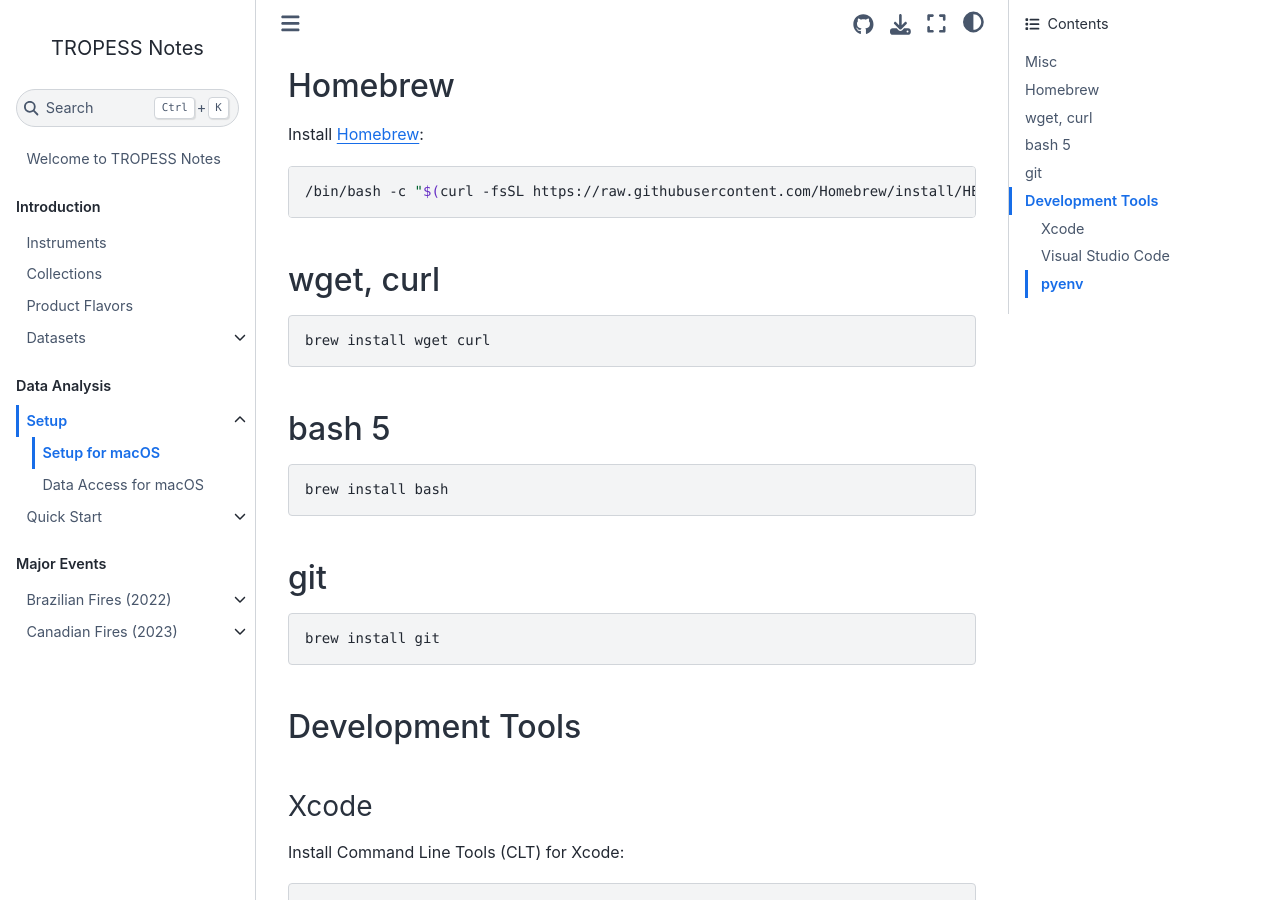
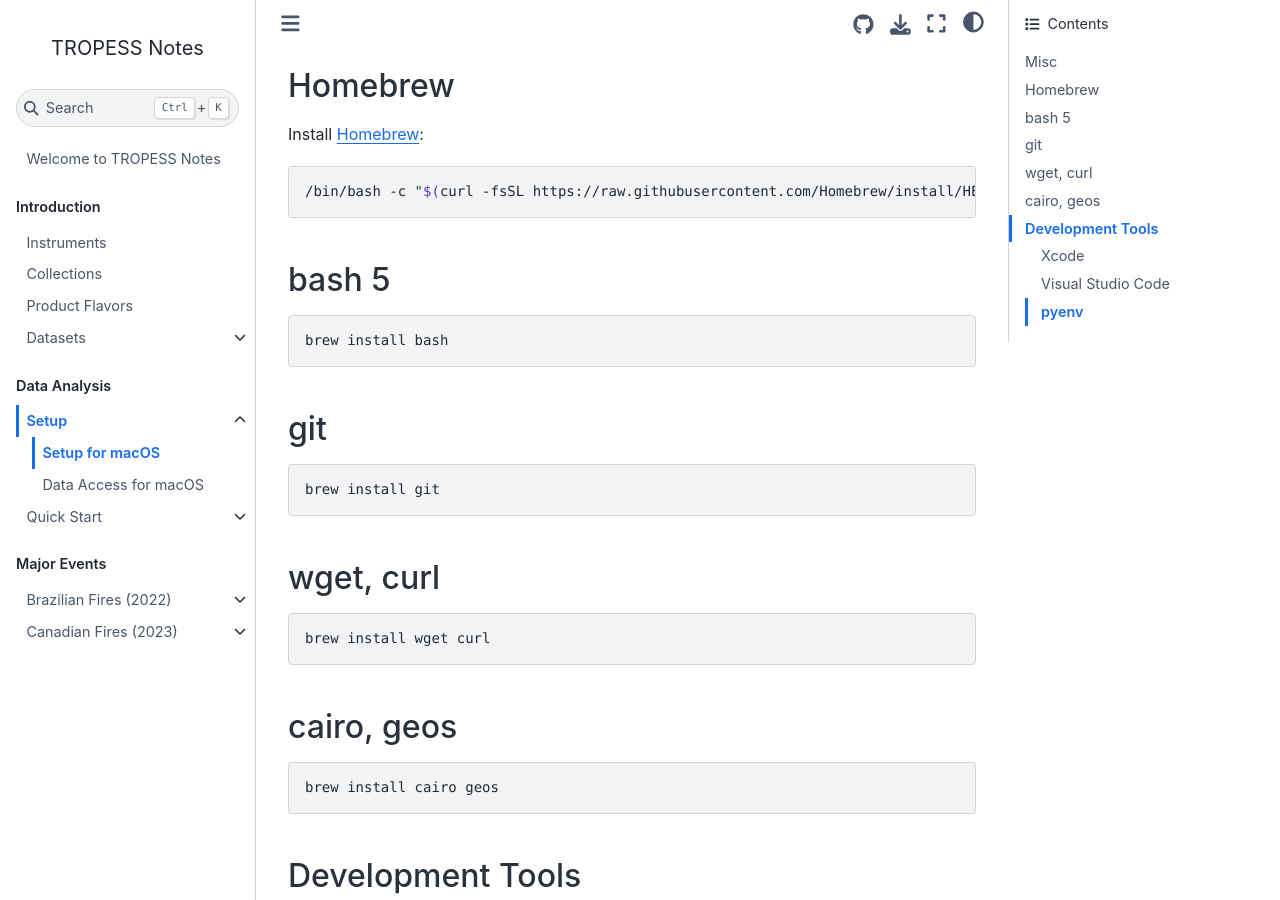
Before and after one commit to swift-earth-science/tropess-notes, a Jupyter Book: the page built from book/setup-macos.md, in a window 1280 px wide and 900 px high, scrolled down 482 px. Built offline with Jupyter Book 1.0.4 settings and Sphinx 7.4.7 and the Sphinx Book theme 1.1.4, drawn with Linux system fonts in a browser that asks for light colours.

Commit message:
Add instructions to install GEOS via Homebrew on macOS

````diff
--- a/book/setup-macos.md
+++ b/book/setup-macos.md
@@ -22,12 +22,6 @@ Install [Homebrew](https://brew.sh/):
 /bin/bash -c "$(curl -fsSL https://raw.githubusercontent.com/Homebrew/install/HEAD/install.sh)"
 ```
 
-## wget, curl
-
-```bash
-brew install wget curl
-```
-
 ## bash 5
 
 ```bash
@@ -38,6 +32,18 @@ brew install bash
 
 ```bash
 brew install git
+```
+
+## wget, curl
+
+```bash
+brew install wget curl
+```
+
+## cairo, geos
+
+```bash
+brew install cairo geos
 ```
 
 ## Development Tools
````
